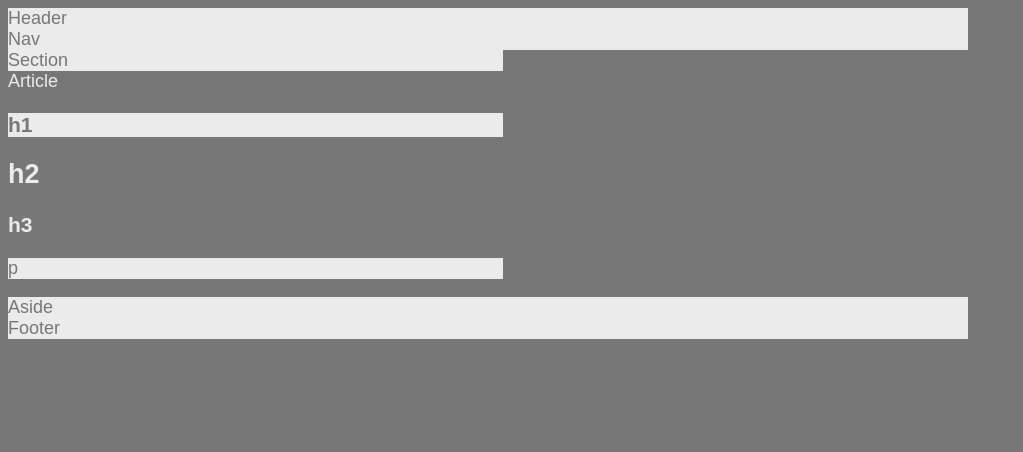
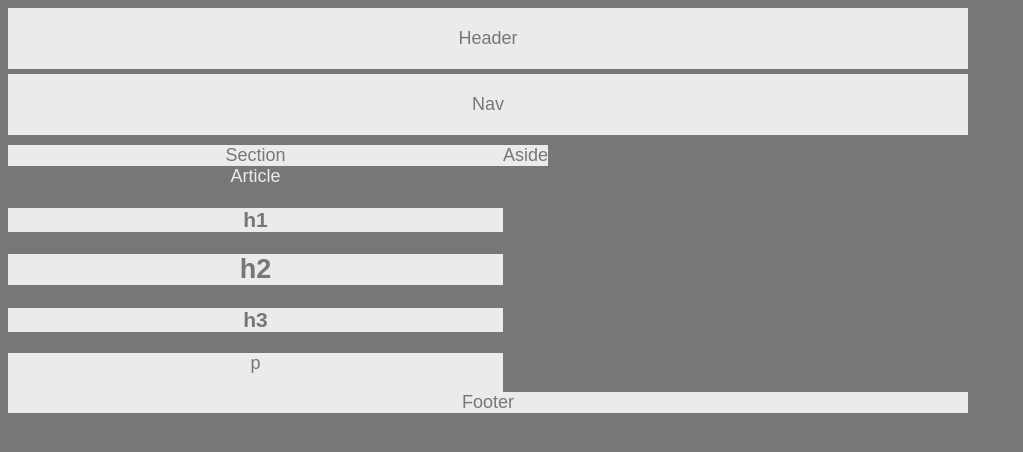
Before and after one commit to AlanFord9/HW-Wireframe, a plain HTML site: page index.html in a window 1280 px wide. Shown: the whole page, without its empty margins (0-1023 px from the left). Drawn offline with Linux system fonts and the light colour scheme.

Commit message:
header and nav with section and aside floating

```diff
--- a/style.css
+++ b/style.css
@@ -1,3 +1,14 @@
+header {
+    padding: 20px;
+    margin-bottom: 5px;
+    text-align: center;
+}
+
+nav {
+    padding: 20px;
+    margin-bottom: 10px;
+}
+
 body {
     font-family: Arial, Helvetica, sans-serif;
     color: #777;
@@ -8,6 +19,7 @@ body {
 
 .BG {
     background: #ebebeb;
+    text-align: center;
 }
 
 article {
@@ -15,11 +27,22 @@ article {
     background: #777;
 }
 
-h1, p {
+h1, h2, h3, p {
     color: #777;
     background: #ebebeb;
 }
 
 section {
     width: 495px;
+    float: left;
 }
+
+aside {
+    width: auto;
+    float: left;
+}
+
+footer {
+    clear: both;
+    overflow: auto;
+}
```
